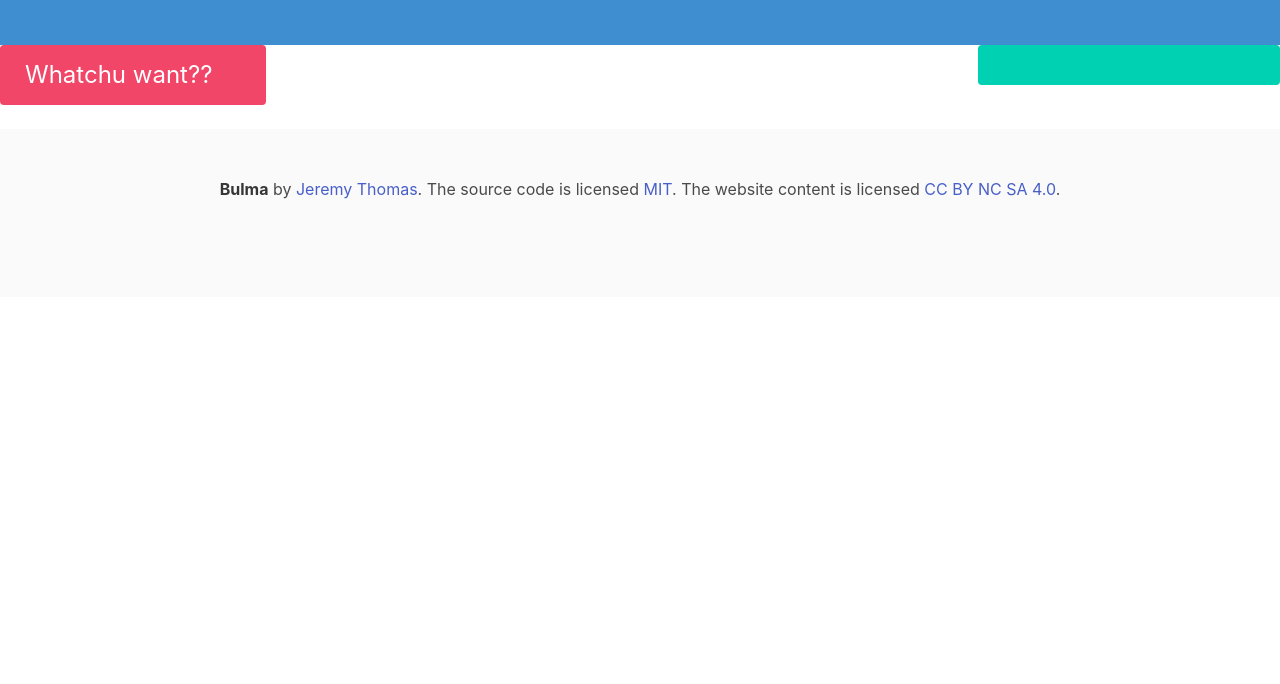
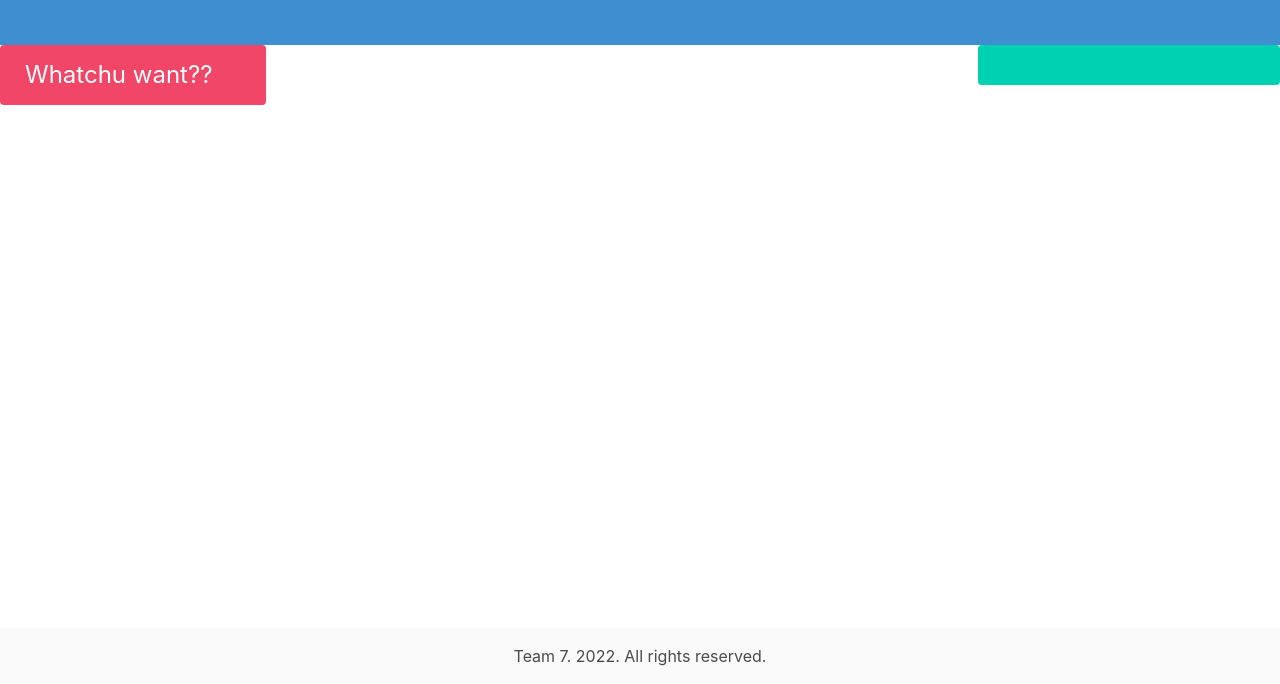
Before and after one commit to acotterson/QuickByte, a plain HTML site: page index.html in a window 1280 px wide. Shown: the part 116-800 px from the top of the page. Drawn offline with nearby package versions, Linux system fonts and the light colour scheme.

Commit message:
sticky footer

```diff
--- a/index.html
+++ b/index.html
@@ -10,6 +10,7 @@
 </head>
 
 <body>
+  <div id="wrapper">
     <section class="section hero is-info is-small">
       <div class="container">
 
@@ -84,13 +85,11 @@
         </div>
       </div>
     </div>
-
+  </div>
   <footer class="footer">
     <div class="content has-text-centered">
       <p>
-        <strong>Bulma</strong> by <a href="https://jgthms.com">Jeremy Thomas</a>. The source code is licensed
-        <a href="http://opensource.org/licenses/mit-license.php">MIT</a>. The website content
-        is licensed <a href="http://creativecommons.org/licenses/by-nc-sa/4.0/">CC BY NC SA 4.0</a>.
+        Team 7. 2022. All rights reserved.
       </p>
     </div>
   </footer>
--- a/style.css
+++ b/style.css
@@ -6,3 +6,17 @@
     padding-top: 0px;
     padding-bottom: 0px;
 }
+
+.footer {
+    padding: 1rem;
+  }
+
+body {
+    display: flex;
+    min-height: 100vh;
+    flex-direction: column;
+}
+
+#wrapper {
+    flex: 1;
+  }
```
Lines whose indentation alone changed are shown as unchanged.
